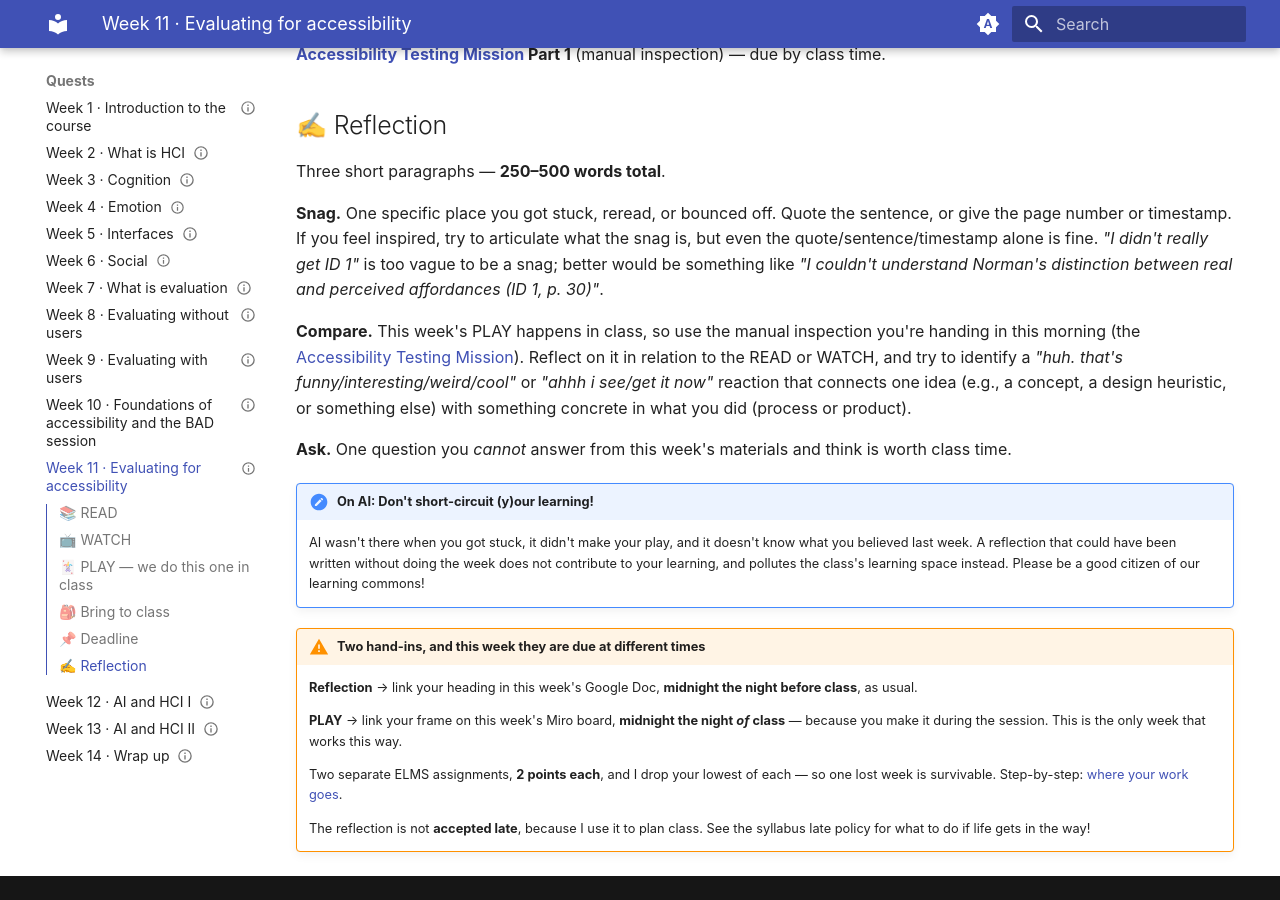
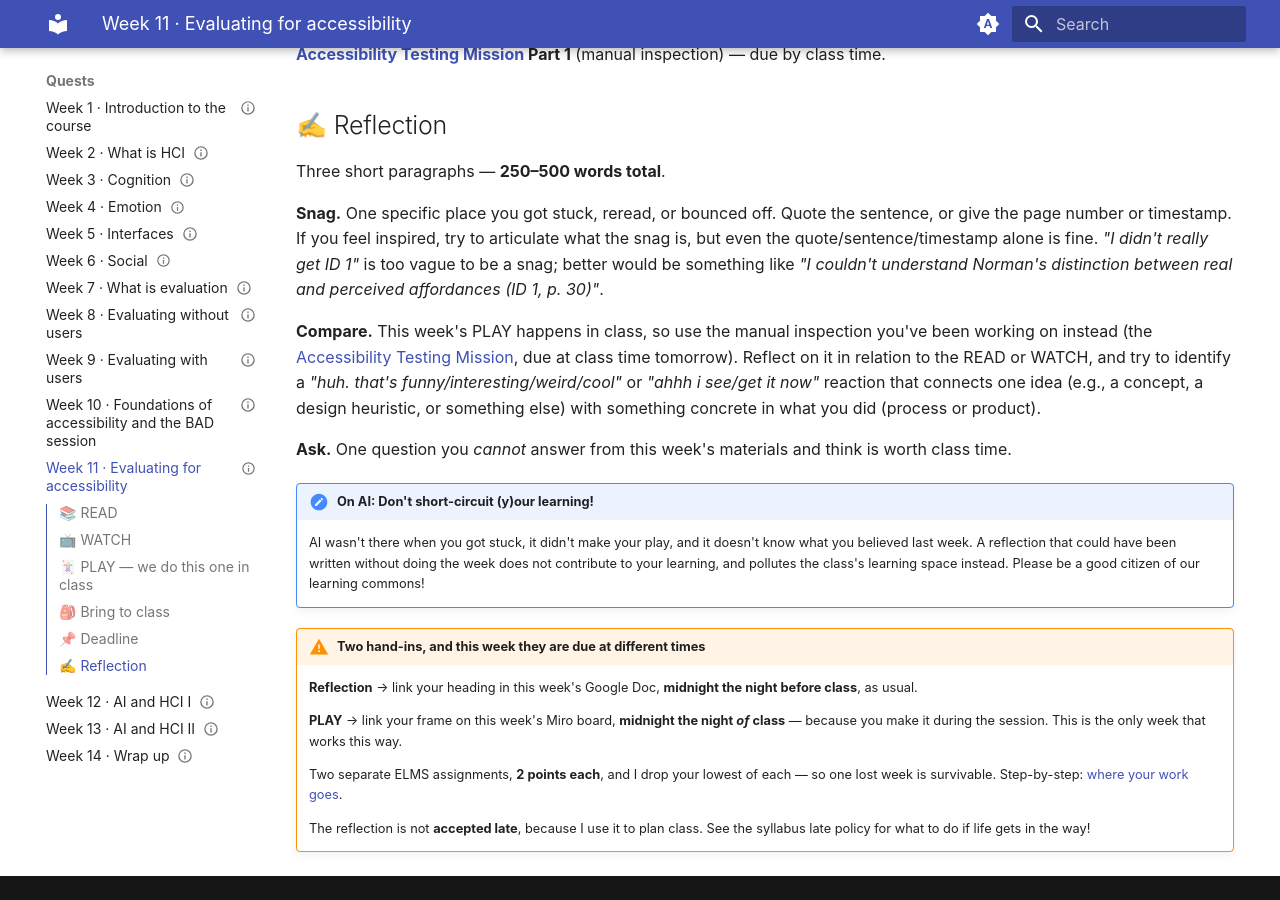
Before and after one commit to joelchan/inst631-fa26-site, an MkDocs documentation site: the page built from docs/quests/week-11.md, in a window 1280 px wide and 900 px high, scrolled down 1525 px. Built offline with MkDocs 1.6.1 and Material for MkDocs 9.7.7, drawn with Linux system fonts in a browser that asks for light colours; some of the changed text lies outside the part shown.

Commit message:
Sync from vault f9dcf30
Fix the timing language in Week 11

Class is 6:00-8:45pm, so the manual inspection is due at the start of the
session, not in the morning. Compare was wronger than that: the reflection
is written the night before, so at the moment a student reads that prompt
the inspection is still ahead of them, not handed in.

Co-Authored-By: Claude Opus 5 (1M context) <noreply@anthropic.com>
Claude-Session: https://claude.ai/code/session_01PYBzME84GdvKLYDrH38CW6

Generated by publish-site.yml from joelchan/inst631-fa26.

```diff
--- a/docs/quests/week-11.md
+++ b/docs/quests/week-11.md
@@ -40,7 +40,7 @@ tags:
 
 !!! tip "Nothing to do before class for this one"
 
-    Your manual inspection is due this morning, so this week's play is the studio block of the session instead of another hour at home. **Come with the interface open** and we'll work on it together, with me circulating for mission check-ins while you do.
+    Your manual inspection is due at the start of class, so this week's play is the studio block of the session instead of another hour at home. **Come with the interface open** and we'll work on it together, with me circulating for mission check-ins while you do.
 
 
 Take **the interface you evaluated for the [Evaluations and Usability Testing Mission](../missions/evaluations-and-usability-testing.md)** — you know it better than anyone at this point — and try to make it more accessible!
@@ -74,7 +74,7 @@ Three short paragraphs — **250–500 words total**.
 
 **Snag.** One specific place you got stuck, reread, or bounced off. Quote the sentence, or give the page number or timestamp. If you feel inspired, try to articulate what the snag is, but even the quote/sentence/timestamp alone is fine. *"I didn't really get ID 1"* is too vague to be a snag; better would be something like *"I couldn't understand Norman's distinction between real and perceived affordances (ID 1, p. 30)"*.
 
-**Compare.** This week's PLAY happens in class, so use the manual inspection you're handing in this morning (the [Accessibility Testing Mission](../missions/accessibility-testing.md)). Reflect on it in relation to the READ or WATCH, and try to identify a *"huh. that's funny/interesting/weird/cool"* or *"ahhh i see/get it now"* reaction that connects one idea (e.g., a concept, a design heuristic, or something else) with something concrete in what you did (process or product).
+**Compare.** This week's PLAY happens in class, so use the manual inspection you've been working on instead (the [Accessibility Testing Mission](../missions/accessibility-testing.md), due at class time tomorrow). Reflect on it in relation to the READ or WATCH, and try to identify a *"huh. that's funny/interesting/weird/cool"* or *"ahhh i see/get it now"* reaction that connects one idea (e.g., a concept, a design heuristic, or something else) with something concrete in what you did (process or product).
 
 **Ask.** One question you *cannot* answer from this week's materials and think is worth class time.
 
```
